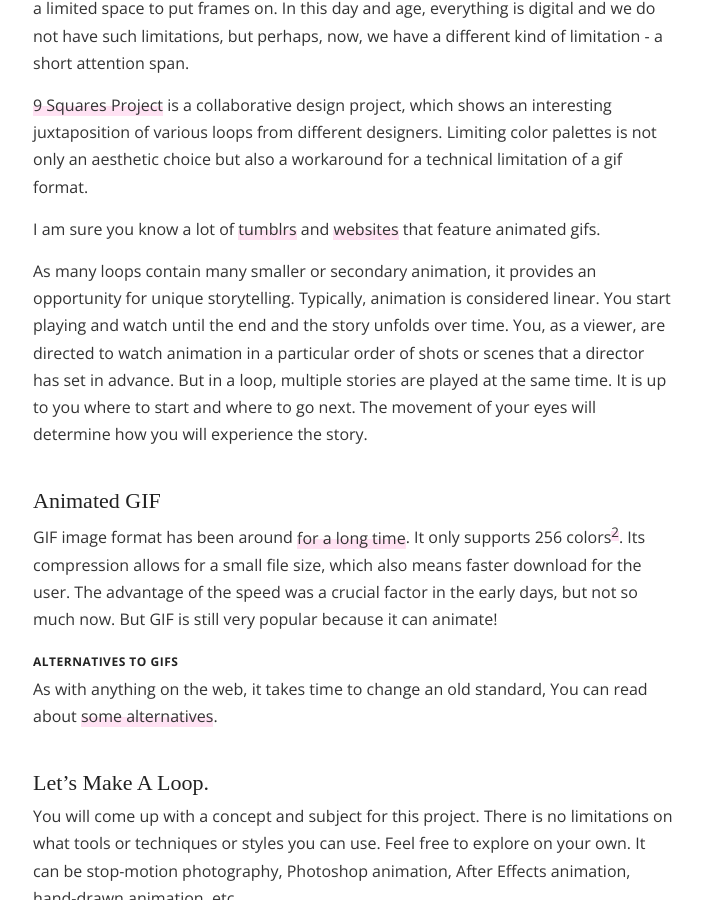
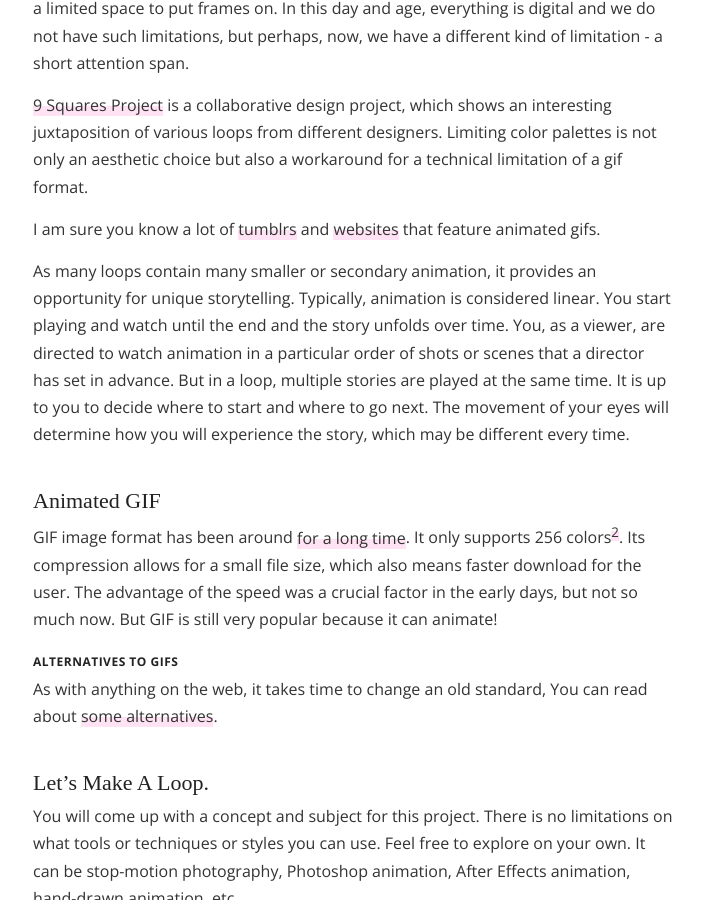
Before and after one commit to Mirandadaa/mica-gd300, a Jekyll site: the page built from _posts/110-9-1-proj-loop.md, in a window 1280 px wide and 900 px high, scrolled down 720 px. Shown: the whole window, without its empty margins (287-990 px from the left). Built offline with Jekyll 4.4.1, drawn with Linux system fonts in a browser that asks for light colours; some web fonts are replaced.

Commit message:
edit - project loop

```diff
--- a/_posts/110-9-1-proj-loop.md
+++ b/_posts/110-9-1-proj-loop.md
@@ -22,7 +22,7 @@ Adam Beckett's [Sausage City](https://www.youtube.com/watch?v=RKS7N5ZzpI8) pushe
 
 I am sure you know a lot of [tumblrs](http://vincemckelvie.com) and [websites](http://behance.net/rafaelvarona) that feature animated gifs.
 
-As many loops contain many smaller or secondary animation, it provides an opportunity for unique storytelling. Typically, animation is considered linear. You start playing and watch until the end and the story unfolds over time. You, as a viewer, are directed to watch animation in a particular order of shots or scenes that a director has set in advance. But in a loop, multiple stories are played at the same time. It is up to you where to start and where to go next. The movement of your eyes will determine how you will experience the story.
+As many loops contain many smaller or secondary animation, it provides an opportunity for unique storytelling. Typically, animation is considered linear. You start playing and watch until the end and the story unfolds over time. You, as a viewer, are directed to watch animation in a particular order of shots or scenes that a director has set in advance. But in a loop, multiple stories are played at the same time. It is up to you to decide where to start and where to go next. The movement of your eyes will determine how you will experience the story, which may be different every time.
 
 
 
```
